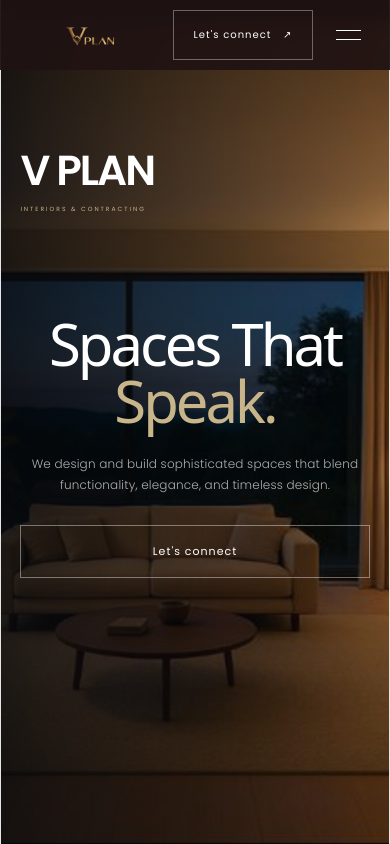
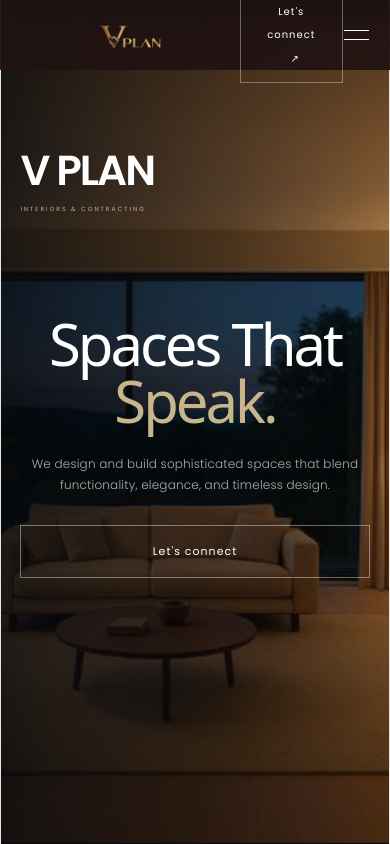
Before and after one commit to Durga-005/VPlan-website, a React (Vite) app: page / in a window 390 px wide. Shown: the top 844 px of the page. Built offline with nearby package versions, Linux system fonts and the light colour scheme.

Commit message:
Updated website

```diff
--- a/src/App.css
+++ b/src/App.css
@@ -746,8 +746,9 @@ a {
   }
 
   .logo-image {
-    width: 260px;
-    max-height: 68px;
+    width: 220px !important;
+    height: auto !important;
+    max-height: 65px !important;
   }
 
   /* MOBILE MENU */
```
